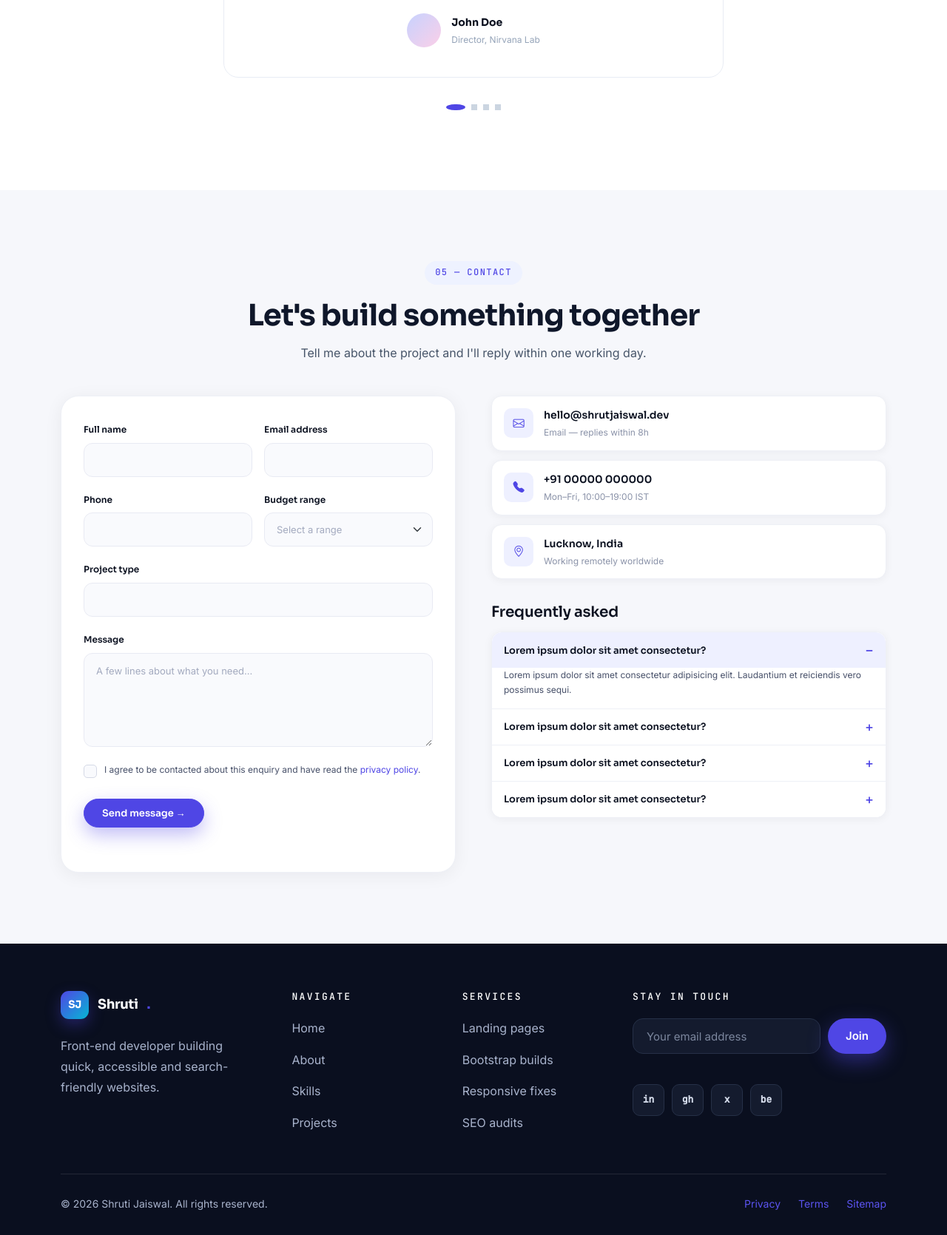
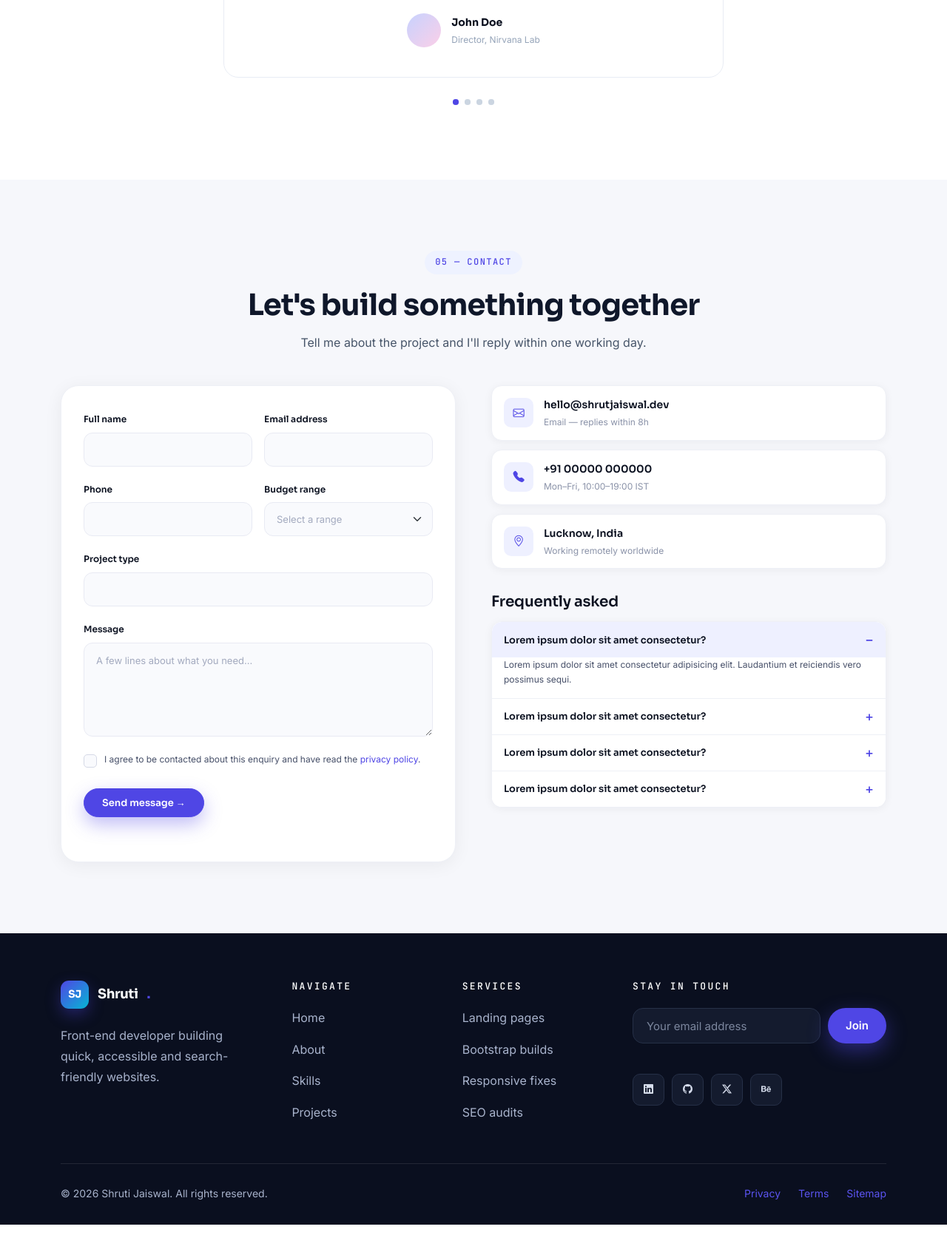
Before and after one commit to Shruti1235/My_Portfolio, a plain HTML site: page index.html in a window 1280 px wide. Shown: the part 3540-5210 px from the top of the page at 74% size. Drawn offline with nearby package versions, Linux system fonts and the light colour scheme.

Commit message:
did final changes

```diff
--- a/css/style.css
+++ b/css/style.css
@@ -1256,8 +1256,12 @@ section {
   transition: color .2s ease, box-shadow .2s ease;
 }
 
-.testimonial-carousel .carousel-control-prev { left: -161px; }
-.testimonial-carousel .carousel-control-next { right: -161px; }
+.testimonial-carousel .carousel-control-prev {
+  left: -161px;
+}
+.testimonial-carousel .carousel-control-next {
+  right: -161px;
+}
 
 .testimonial-carousel .t-arrow:focus {
   color: var(--heading);
@@ -1290,9 +1294,9 @@ section {
   margin: 0;
   padding: 0;
   border: 0;
-  border-top: 8px solid transparent;      /* bigger tap area, same visual size */
-  border-bottom: 8px solid transparent;
-  border-radius: var(--r-pill);
+  border-top: 1px solid transparent;      /* bigger tap area, same visual size */
+  border-bottom: 1px solid transparent;
+  border-radius: var(--r-sm);
   background-color: #CBD5E1;
   background-clip: padding-box;
   opacity: 1;
@@ -1301,7 +1305,7 @@ section {
 }
 
 .testimonial-carousel .carousel-indicators .active {
-  width: 26px;
+  width: 8px;
   background-color: var(--primary);
 }
 
@@ -1369,7 +1373,7 @@ section {
 }
 
 .contact-card .form-label {
-    font-family: 'Sora', sans-serif;
+    font-family: var(--ff-head);
     font-size: .75rem;
     font-weight: 600;
     color: var(--ink, #0F172A);
@@ -1465,7 +1469,7 @@ section {
     margin-top: 22px;
     padding: 12px 24px;
     border-radius: 999px;
-    font-family: 'Sora', sans-serif;
+    font-family: var(--ff-head);
     font-size: .8125rem;
     font-weight: 600;
     box-shadow: 0 10px 24px rgba(79, 70, 229, .35);
--- a/index.html
+++ b/index.html
@@ -807,21 +807,21 @@
                     <!-- Right: info cards + FAQ -->
                     <div class="col-lg-6">
 
-                        <div class="info-card">
+                        <a href="mailto:hello@shrutjaiswal.dev" class="info-card">
                             <div class="info-icon"><i class="bi bi-envelope" aria-hidden="true"></i></div>
                             <div>
                                 <div class="info-title">hello@shrutjaiswal.dev</div>
                                 <div class="info-sub">Email &mdash; replies within 8h</div>
                             </div>
-                        </div>
+                        </a>
 
-                        <div class="info-card">
+                        <a href="tel:+910000000000" class="info-card">
                             <div class="info-icon"><i class="bi bi-telephone-fill" aria-hidden="true"></i></div>
                             <div>
                                 <div class="info-title">+91 00000 000000</div>
                                 <div class="info-sub">Mon&ndash;Fri, 10:00&ndash;19:00 IST</div>
                             </div>
-                        </div>
+                        </a>
 
                         <div class="info-card">
                             <div class="info-icon"><i class="bi bi-geo-alt" aria-hidden="true"></i></div>
@@ -951,10 +951,10 @@
                         <p class="footer-news-status" id="newsStatus" role="status" aria-live="polite"></p>
 
                         <ul class="footer-social" aria-label="Social links">
-                            <li><a href="#" aria-label="LinkedIn">in</a></li>
-                            <li><a href="#" aria-label="GitHub">gh</a></li>
-                            <li><a href="#" aria-label="X (Twitter)">x</a></li>
-                            <li><a href="#" aria-label="Behance">be</a></li>
+                            <li><a href="#" aria-label="LinkedIn"><i class="bi bi-linkedin" aria-hidden="true"></i></a></li>
+                            <li><a href="#" aria-label="GitHub"><i class="bi bi-github" aria-hidden="true"></i></a></li>
+                            <li><a href="#" aria-label="X (Twitter)"><i class="bi bi-twitter-x" aria-hidden="true"></i></a></li>
+                            <li><a href="#" aria-label="Behance"><i class="bi bi-behance" aria-hidden="true"></i></a></li>
                         </ul>
                     </div>
 
```
